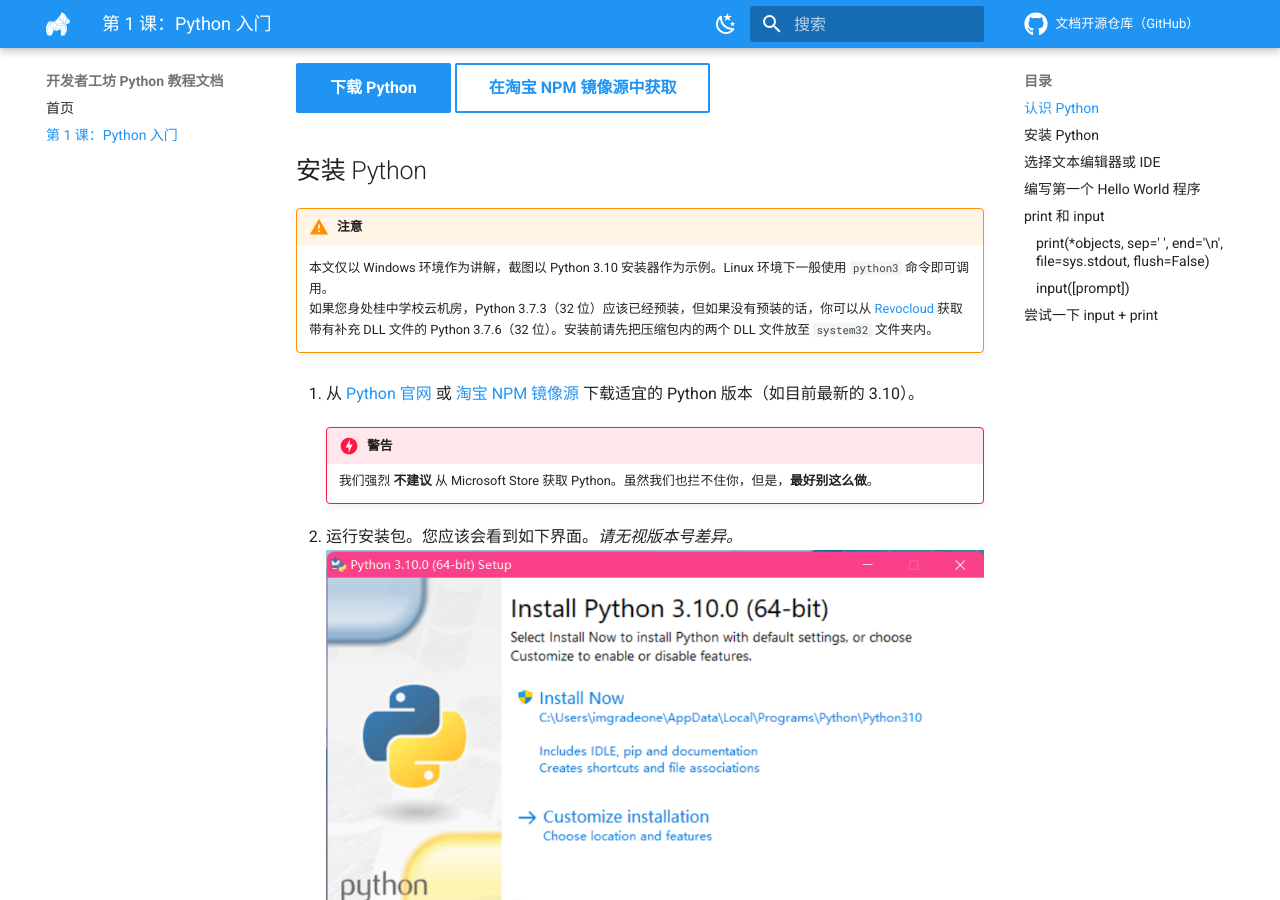
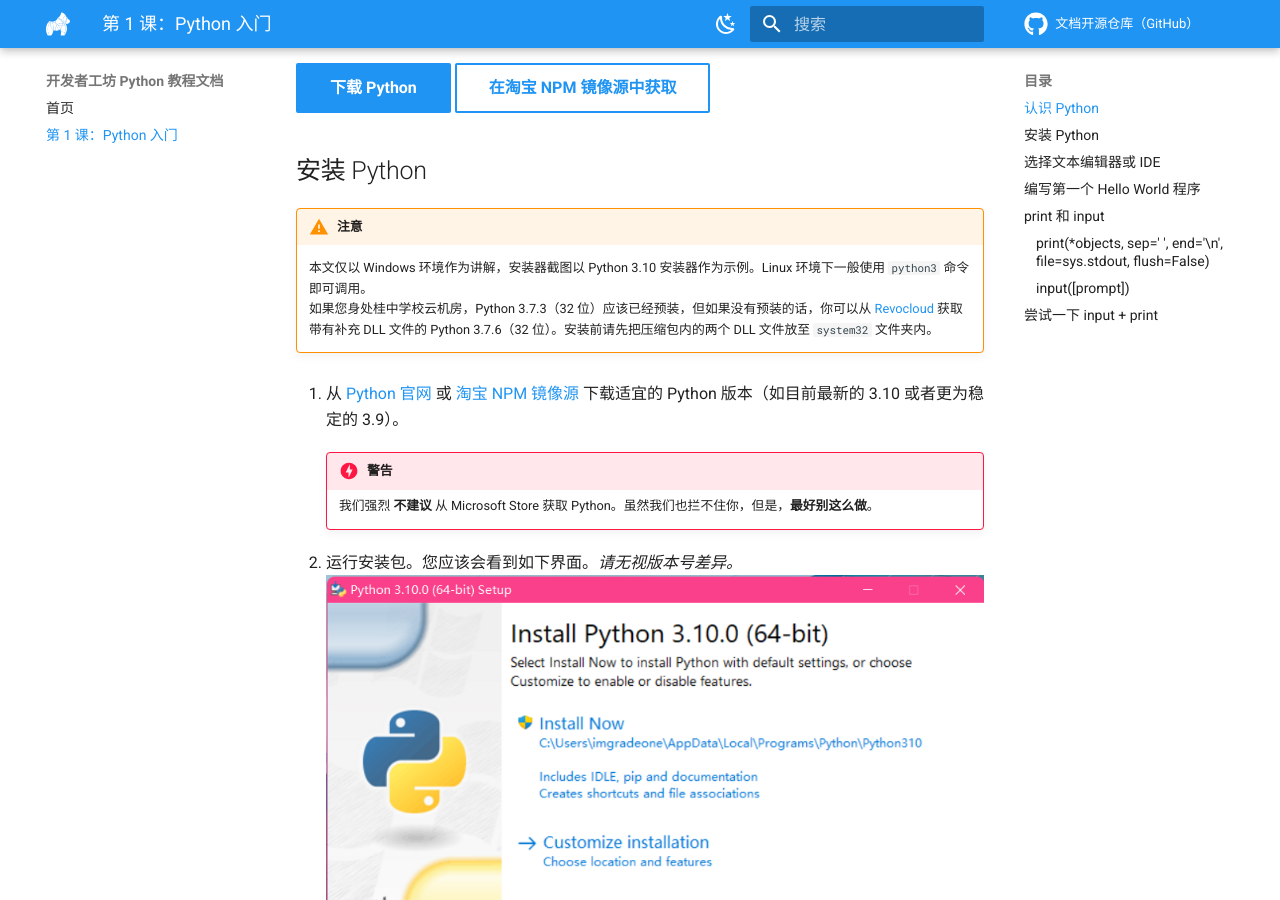
Before and after one commit to devswork-glzx/python-tutorial, an MkDocs documentation site: the page built from docs/01-introduction.md, in a window 1280 px wide and 900 px high, scrolled down 612 px. Built offline with MkDocs 1.6.1 and Material for MkDocs 9.7.7, drawn with Linux system fonts in a browser that asks for light colours; comment, search, counter and statistics services are not loaded.

Commit message:
implement from #1

```diff
--- a/docs/01-introduction.md
+++ b/docs/01-introduction.md
@@ -22,10 +22,10 @@
 
 !!! warning "注意"
 
-    本文仅以 Windows 环境作为讲解，截图以 Python 3.10 安装器作为示例。Linux 环境下一般使用 `python3` 命令即可调用。
+    本文仅以 Windows 环境作为讲解，安装器截图以 Python 3.10 安装器作为示例。Linux 环境下一般使用 `python3` 命令即可调用。
     如果您身处桂中学校云机房，Python 3.7.3（32 位）应该已经预装，但如果没有预装的话，你可以从 [Revocloud](https://rc.g1san.cn/DRs8) 获取带有补充 DLL 文件的 Python 3.7.6（32 位）。安装前请先把压缩包内的两个 DLL 文件放至 `system32` 文件夹内。
 
-1. 从 [Python 官网](https://www.python.org/downloads/) 或 [淘宝 NPM 镜像源](https://npmmirror.com/mirrors/python/) 下载适宜的 Python 版本（如目前最新的 3.10）。
+1. 从 [Python 官网](https://www.python.org/downloads/) 或 [淘宝 NPM 镜像源](https://npmmirror.com/mirrors/python/) 下载适宜的 Python 版本（如目前最新的 3.10 或者更为稳定的 3.9）。
 
     !!! danger "警告"
 
```
